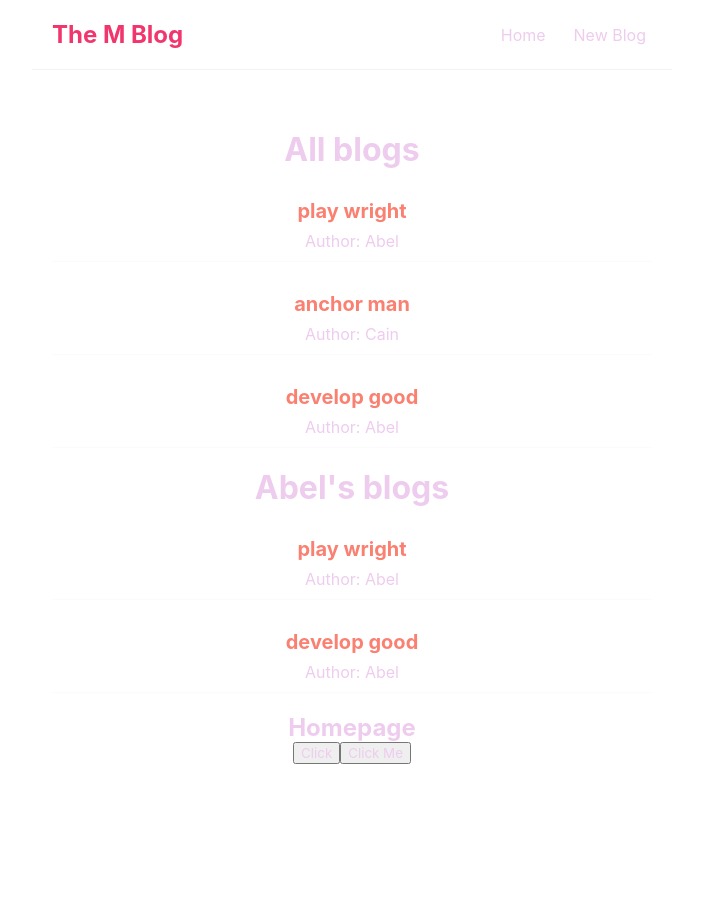
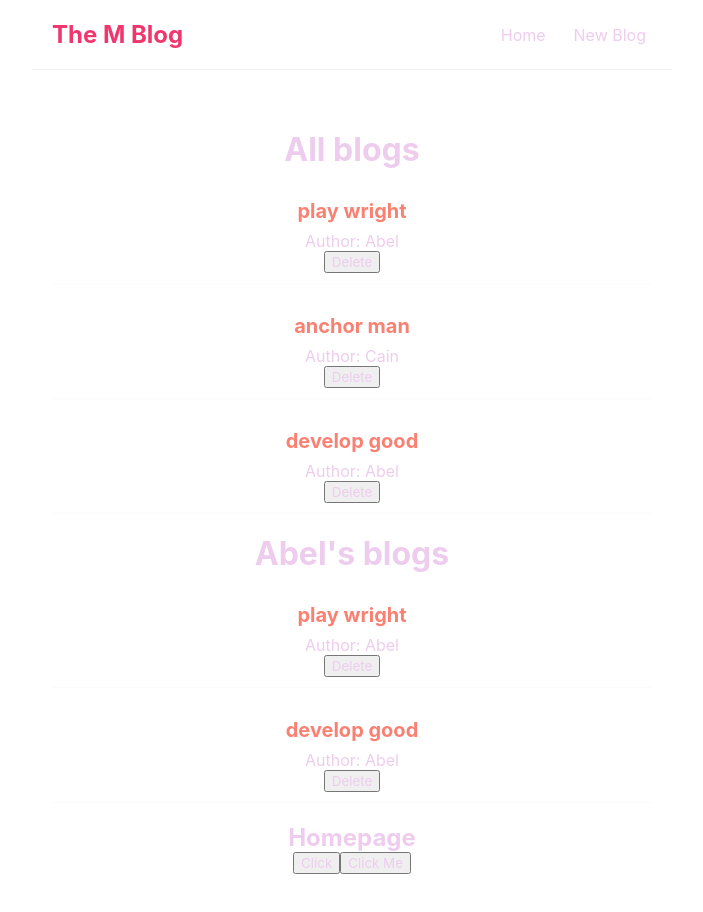
Before and after one commit to uimarshall/modern-react, a React (Create React App) app in the folder mblog/: page / in a window 1280 px wide. Shown: the top 912 px of the page, without its empty margins (288-991 px from the left). Before the commit the page ends 824 px from the top, so only its background shows below. Built offline with nearby package versions, Linux system fonts and the light colour scheme.

Commit message:
Add delete fucntion as props to BlogList comp.

```diff
--- a/mblog/src/BlogList.js
+++ b/mblog/src/BlogList.js
@@ -1,7 +1,7 @@
 // import React from 'react'
 // import PropTypes from 'prop-types'
 
-const BlogList = ({ blogs, title }) => {
+const BlogList = ({ blogs, title, handleRemove }) => {
 	// const blogs = props.blogs;
 	// const title = props.title;
 	return (
@@ -12,6 +12,7 @@ const BlogList = ({ blogs, title }) => {
 					<div className="blog-preview" key={blog.id}>
 						<h1>{blog.title}</h1>
 						<p>Author: {blog.author}</p>
+						<button onClick={() => handleRemove(blog.id)}>Delete</button>
 					</div>
 				);
 			})}
--- a/mblog/src/Home.js
+++ b/mblog/src/Home.js
@@ -26,6 +26,12 @@ const Home = () => {
 			id: 3,
 		},
 	]);
+
+	// keep the blogs that is not equsl to the 'id' received as params
+	const handleRemove = (id) => {
+		const newBlog = blogs.filter((blog) => blog.id !== id);
+		setBlogs(newBlog);
+	};
 	// const page = "Homepage";
 	// Array destructuring
 	const [page, setPage] = useState("Homepage");
@@ -40,7 +46,7 @@ const Home = () => {
 	};
 	return (
 		<div className="home">
-			<BlogList blogs={blogs} title="All blogs" />
+			<BlogList blogs={blogs} title="All blogs" handleRemove={handleRemove} />
 			<BlogList
 				blogs={blogs.filter((blog) => blog.author === "Abel")}
 				title="Abel's blogs"
```
Also changed, not shown: 1 other file (tests, documents, lock files or other folders).
